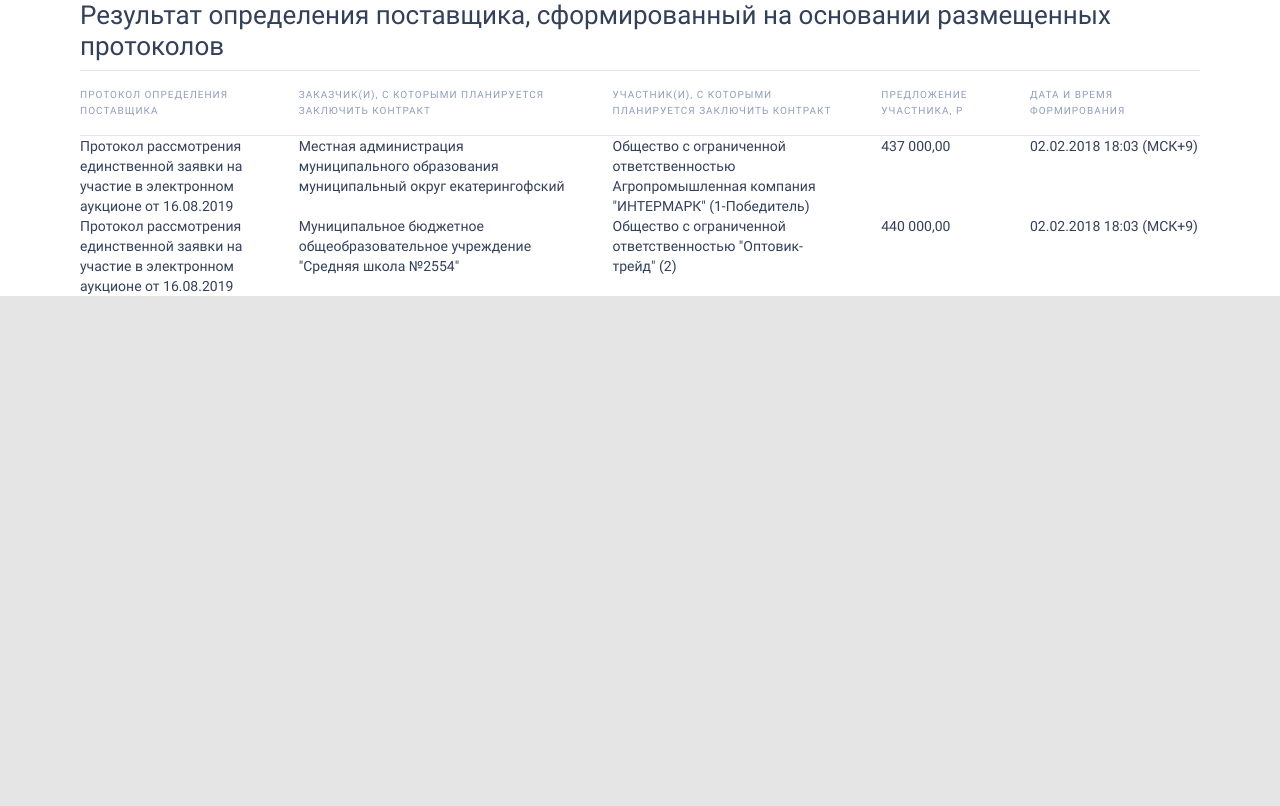
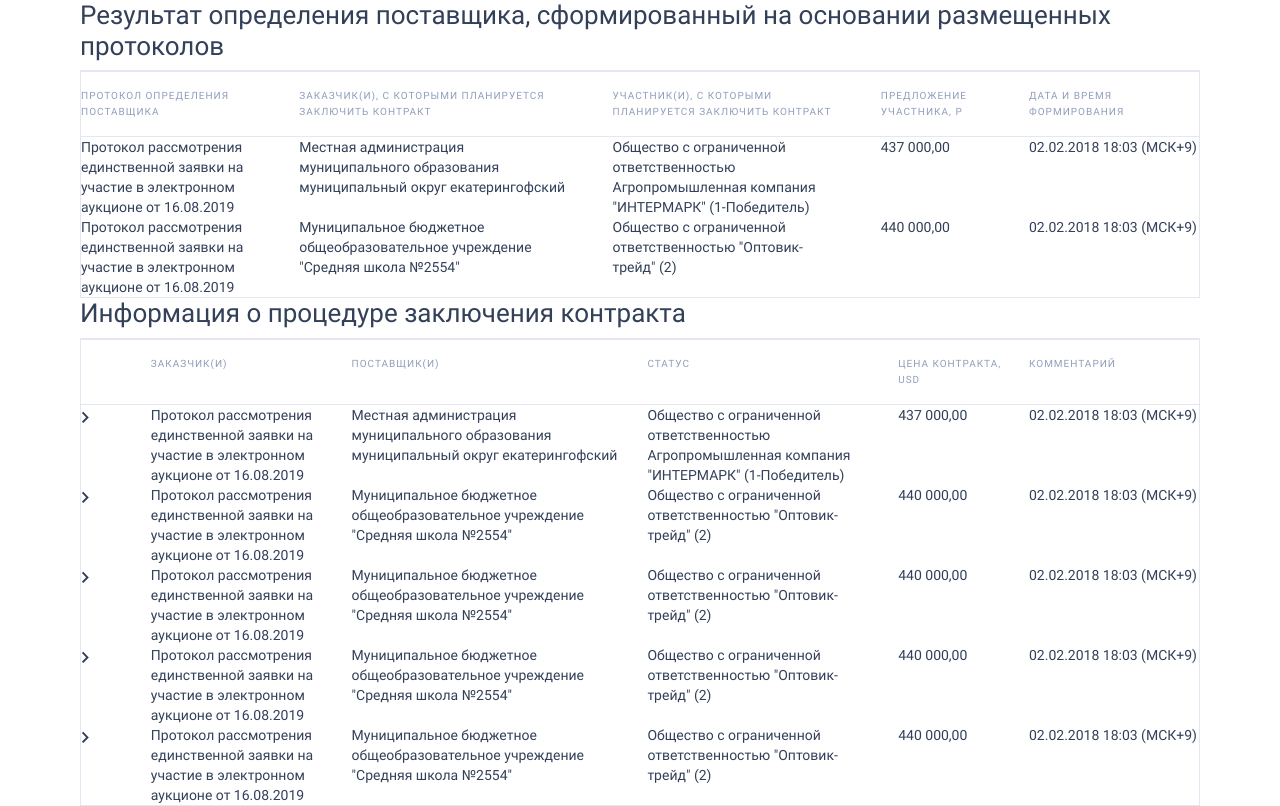
Before and after one commit to lshtw/zakupki-cards, a website: page index.html in a window 1280 px wide. Drawn offline with nearby package versions, Linux system fonts and the light colour scheme; files that its build step writes are made by us from their sources.

Commit message:
add gitignore

```diff
--- a/index.html
+++ b/index.html
@@ -4,7 +4,7 @@
     <meta charset="UTF-8">
     <title>Title</title>
     <link rel="stylesheet" type="text/css" href="app.css">
-    <link rel="stylesheet" type="text/css" href="styles/style.css">
+    <link rel="stylesheet" type="text/css" href="src/styles/style.css">
 </head>
 <body style="opacity: 1">
 <section class="container">
@@ -37,13 +37,64 @@
         </tbody>
     </table>
 
-    <!--<div class="row no-gutters flex-nowrap">-->
-        <!--<div class="col-2 table-head-text">Протокол определения поставщика</div>-->
-        <!--<div class="col-3 table-head-text">Заказчик(и), с которыми планируется заключить контракт</div>-->
-        <!--<div class="col-3 table-head-text">Участник(и), с которыми планируется заключить контракт</div>-->
-        <!--<div class="col-2 table-head-text">Предложение участника, р</div>-->
-        <!--<div class="col-2 table-head-text">Дата и время формирования</div>-->
-    <!--</div>-->
+</section>
+<section class="container">
+    <h2 class="head-text">Информация о процедуре заключения контракта</h2>
+    <table class="table">
+        <thead>
+        <tr class="table__row table__header">
+            <th class="table__row-item chevron-td"></th>
+            <th class="col-2 table__header-item table__row-item table-head-text middle-td">Заказчик(и)</th>
+            <th class="col-3 table__header-item table__row-item table-head-text long-td">Поставщик(и)</th>
+            <th class="col-3 table__header-item table__row-item table-head-text large-td">Статус</th>
+            <th class="col-2 table__header-item table__row-item table-head-text shallow-td">Цена контракта, usd</th>
+            <th class="col-2 table__header-item table__row-item table-head-text standard-td">Комментарий</th>
+        </tr>
+        </thead>
+        <tbody>
+        <tr class="table__row">
+            <td class="table__row-item chevron-td"><img src="src/img/chevron.svg" alt="Раскрыть"></td>
+            <td class="table__row-item middle-td normal-text">Протокол рассмотрения единственной заявки на участие в электронном аукционе от 16.08.2019</td>
+            <td class="table__row-item long-td normal-text">Местная администрация муниципального образования муниципальный округ екатерингофский</td>
+            <td class="table__row-item large-td normal-text">Общество с ограниченной ответственностью Агропромышленная компания "ИНТЕРМАРК" (1-Победитель)</td>
+            <td class="table__row-item shallow-td normal-text">437 000,00</td>
+            <td class="table__row-item standard-td normal-text">02.02.2018 18:03 (МСК+9)</td>
+        </tr>
+        <tr class="table__row">
+            <td class="table__row-item chevron-td"><img src="src/img/chevron.svg" alt="Раскрыть"></td>
+            <td class="table__row-item middle-td normal-text">Протокол рассмотрения единственной заявки на участие в электронном аукционе от 16.08.2019</td>
+            <td class="table__row-item long-td normal-text">Муниципальное бюджетное общеобразовательное учреждение "Средняя школа №2554"</td>
+            <td class="table__row-item large-td normal-text">Общество с ограниченной ответственностью "Оптовик-трейд" (2)</td>
+            <td class="table__row-item shallow-td normal-text">440 000,00</td>
+            <td class="table__row-item standard-td normal-text">02.02.2018 18:03 (МСК+9)</td>
+        </tr>
+        <tr class="table__row">
+            <td class="table__row-item chevron-td"><img src="src/img/chevron.svg" alt="Раскрыть"></td>
+            <td class="table__row-item middle-td normal-text">Протокол рассмотрения единственной заявки на участие в электронном аукционе от 16.08.2019</td>
+            <td class="table__row-item long-td normal-text">Муниципальное бюджетное общеобразовательное учреждение "Средняя школа №2554"</td>
+            <td class="table__row-item large-td normal-text">Общество с ограниченной ответственностью "Оптовик-трейд" (2)</td>
+            <td class="table__row-item shallow-td normal-text">440 000,00</td>
+            <td class="table__row-item standard-td normal-text">02.02.2018 18:03 (МСК+9)</td>
+        </tr>
+        <tr class="table__row">
+            <td class="table__row-item chevron-td"><img src="src/img/chevron.svg" alt="Раскрыть"></td>
+            <td class="table__row-item middle-td normal-text">Протокол рассмотрения единственной заявки на участие в электронном аукционе от 16.08.2019</td>
+            <td class="table__row-item long-td normal-text">Муниципальное бюджетное общеобразовательное учреждение "Средняя школа №2554"</td>
+            <td class="table__row-item large-td normal-text">Общество с ограниченной ответственностью "Оптовик-трейд" (2)</td>
+            <td class="table__row-item shallow-td normal-text">440 000,00</td>
+            <td class="table__row-item standard-td normal-text">02.02.2018 18:03 (МСК+9)</td>
+        </tr>
+        <tr class="table__row">
+            <td class="table__row-item chevron-td"><img src="src/img/chevron.svg" alt="Раскрыть"></td>
+            <td class="table__row-item middle-td normal-text">Протокол рассмотрения единственной заявки на участие в электронном аукционе от 16.08.2019</td>
+            <td class="table__row-item long-td normal-text">Муниципальное бюджетное общеобразовательное учреждение "Средняя школа №2554"</td>
+            <td class="table__row-item large-td normal-text">Общество с ограниченной ответственностью "Оптовик-трейд" (2)</td>
+            <td class="table__row-item shallow-td normal-text">440 000,00</td>
+            <td class="table__row-item standard-td normal-text">02.02.2018 18:03 (МСК+9)</td>
+        </tr>
+        </tbody>
+    </table>
+
 </section>
 </body>
 </html>
--- a/src/styles/style.scss
+++ b/src/styles/style.scss
@@ -48,11 +48,12 @@
 .table {
   border-collapse: collapse;
   width: 100%;
+  border: 1px solid #E4E7F2;
   &__row {
       display: flex;
     justify-content: space-between;
     &-item {
-      margin-right: 40px;
+      //margin-right: 40px;
       &:last-of-type {
         margin-right: 0;
       }
@@ -128,3 +129,8 @@
   max-width: 90px;
   width: 100%;
 }
+
+.chevron-td {
+  max-width: 44px;
+  width: 100%;
+}
```
Also changed, not shown: gulpfile.js (+4 -4 lines), src/img/chevron.svg (added), 1 other file.
